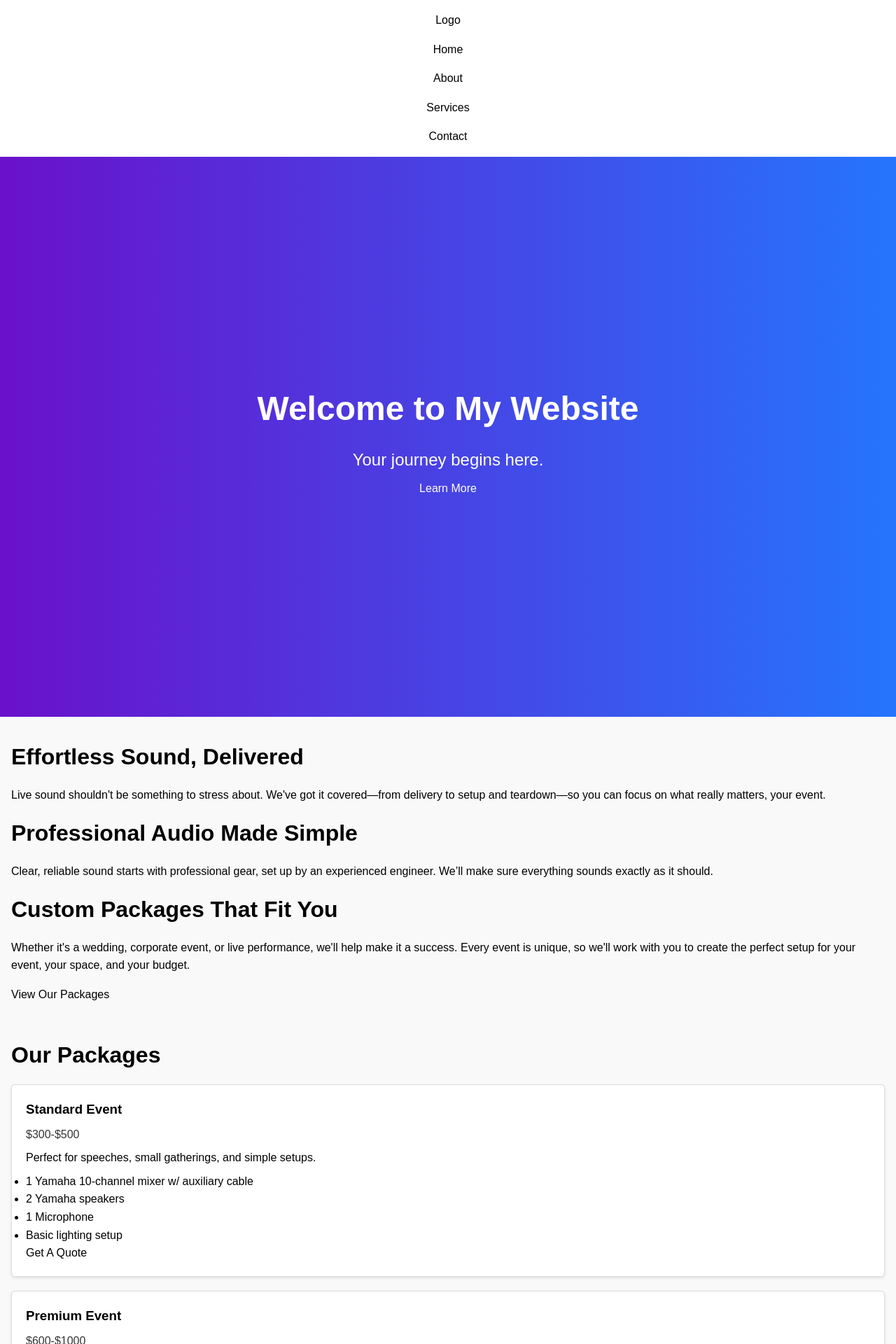
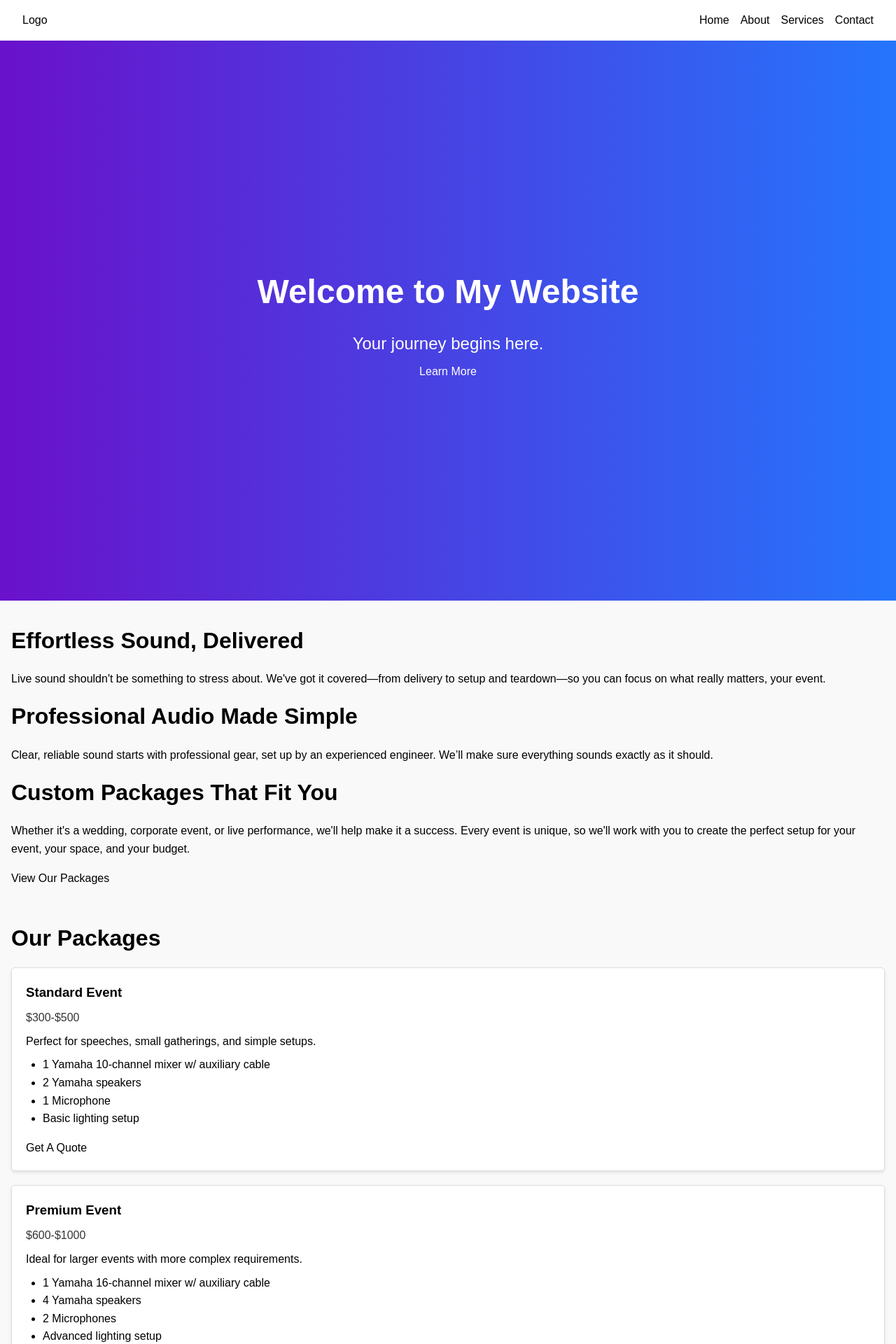
Before and after one commit to JMantello/ready-sound-website, a React (Vite) app: page / in a window 1280 px wide. Shown: the top 1920 px of the page at 70% size. Built offline with nearby package versions, Linux system fonts and the light colour scheme.

Commit message:
responsive navbar

```diff
--- a/src/App.jsx
+++ b/src/App.jsx
@@ -11,9 +11,11 @@ function App() {
     <>
       <Navbar />
       <Hero />
-      <ValueProps />
-      <Packages />
-      <LiveSoundEngineering />
+      <main>
+        <ValueProps />
+        <Packages />
+        <LiveSoundEngineering />
+      </main>
       <RequestAQuote />
       <Footer />
     </>
--- a/src/index.css
+++ b/src/index.css
@@ -43,6 +43,10 @@ section {
     background: #f9f9f9;
 }
 
+ul {
+    padding: 0 0 1rem 1.5rem;
+}
+
 .value-prop {
     margin: 1rem 0;
 }
--- a/src/styles/Navbar.css
+++ b/src/styles/Navbar.css
@@ -1,7 +1,7 @@
 .navbar ul {
     list-style: none;
+    padding: 0;
 }
-
 
 .navbar {
     display: flex;
@@ -25,3 +25,15 @@
     align-items: center;
     gap: 1rem;
 }
+
+@media screen and (min-width: 768px) {
+    .navbar {
+        flex-direction: row;
+        justify-content: space-between;
+        align-items: center;
+    }
+
+    .navbar-links {
+        flex-direction: row;
+    }
+}
```
